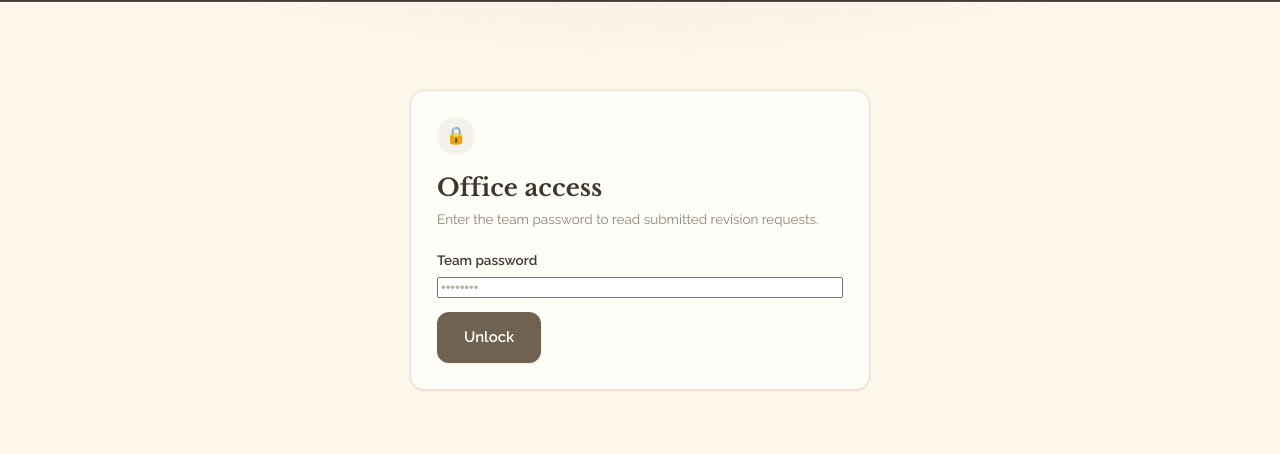
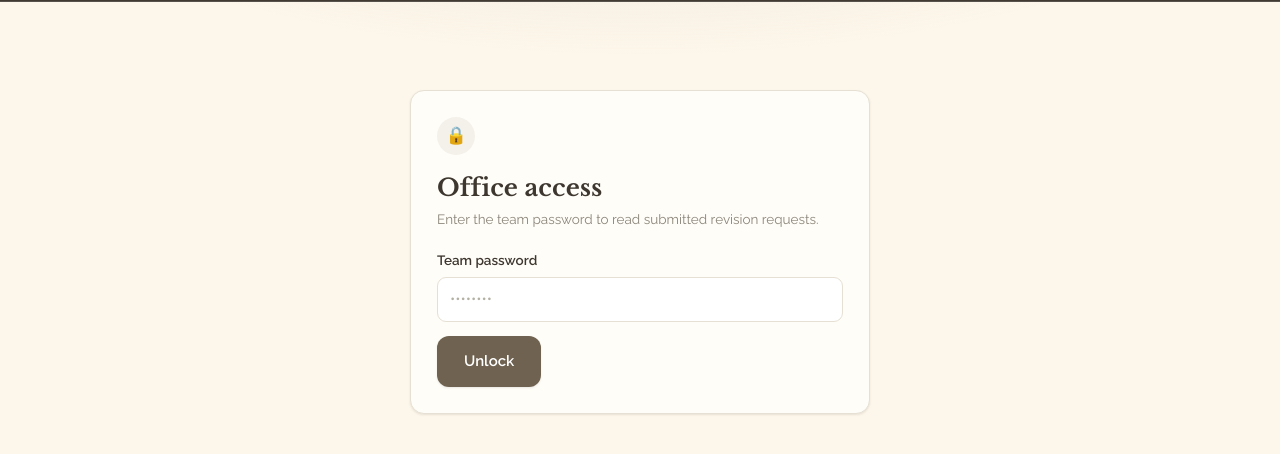
Before and after one commit to eruji/revision_form, a website: page index.html in a window 1280 px wide. Shown: the part 60-514 px from the top of the page. Drawn offline with nearby package versions, Linux system fonts and the light colour scheme; no server answers.

Commit message:
Style email/tel/password inputs consistently with other fields

```diff
--- a/styles.css
+++ b/styles.css
@@ -210,6 +210,9 @@ h1, h2, h3 { font-family: var(--serif); font-weight: 600; margin: 0; letter-spac
 
 input[type='text'],
 input[type='url'],
+input[type='email'],
+input[type='tel'],
+input[type='password'],
 input[type='date'],
 input[type='number'],
 select,
```
